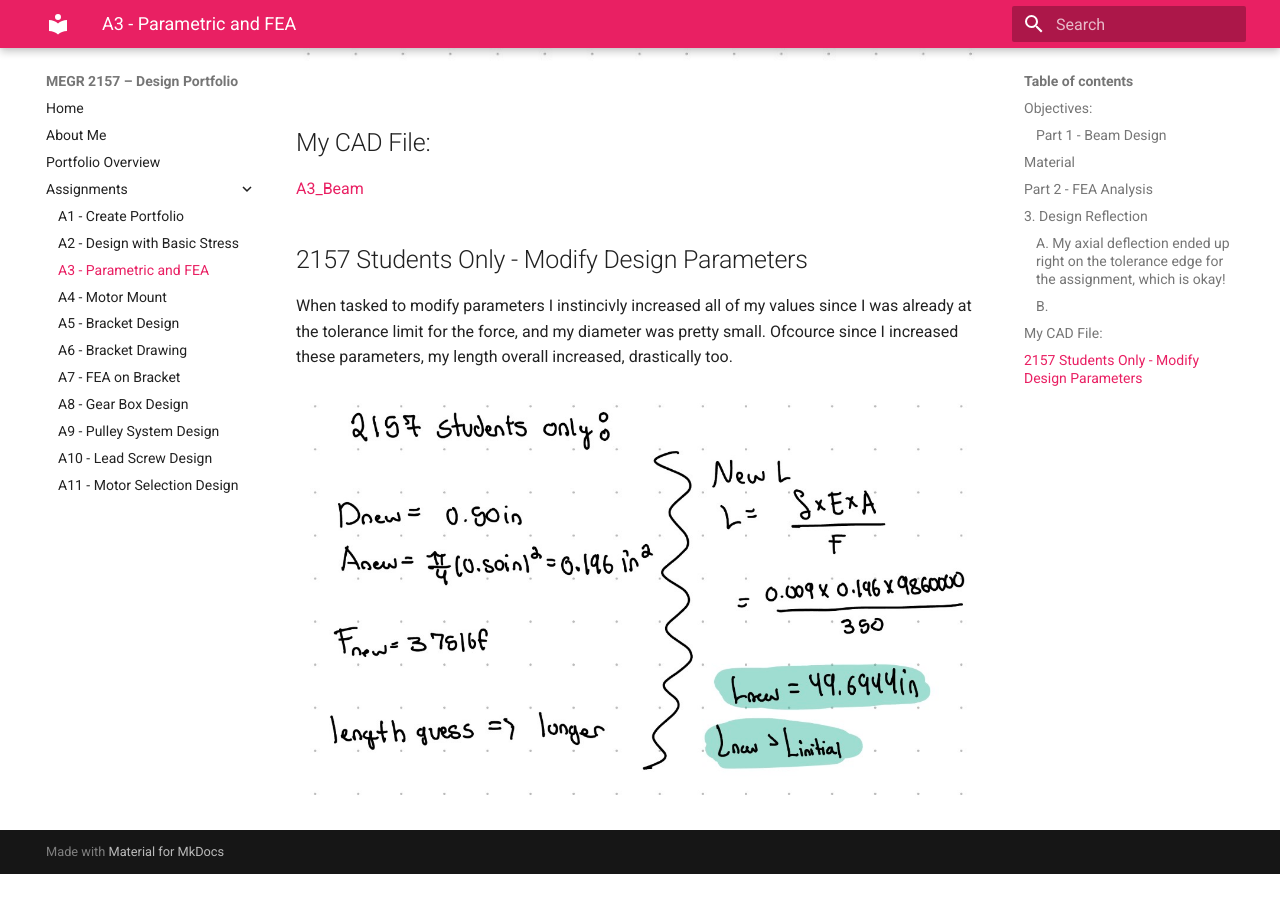
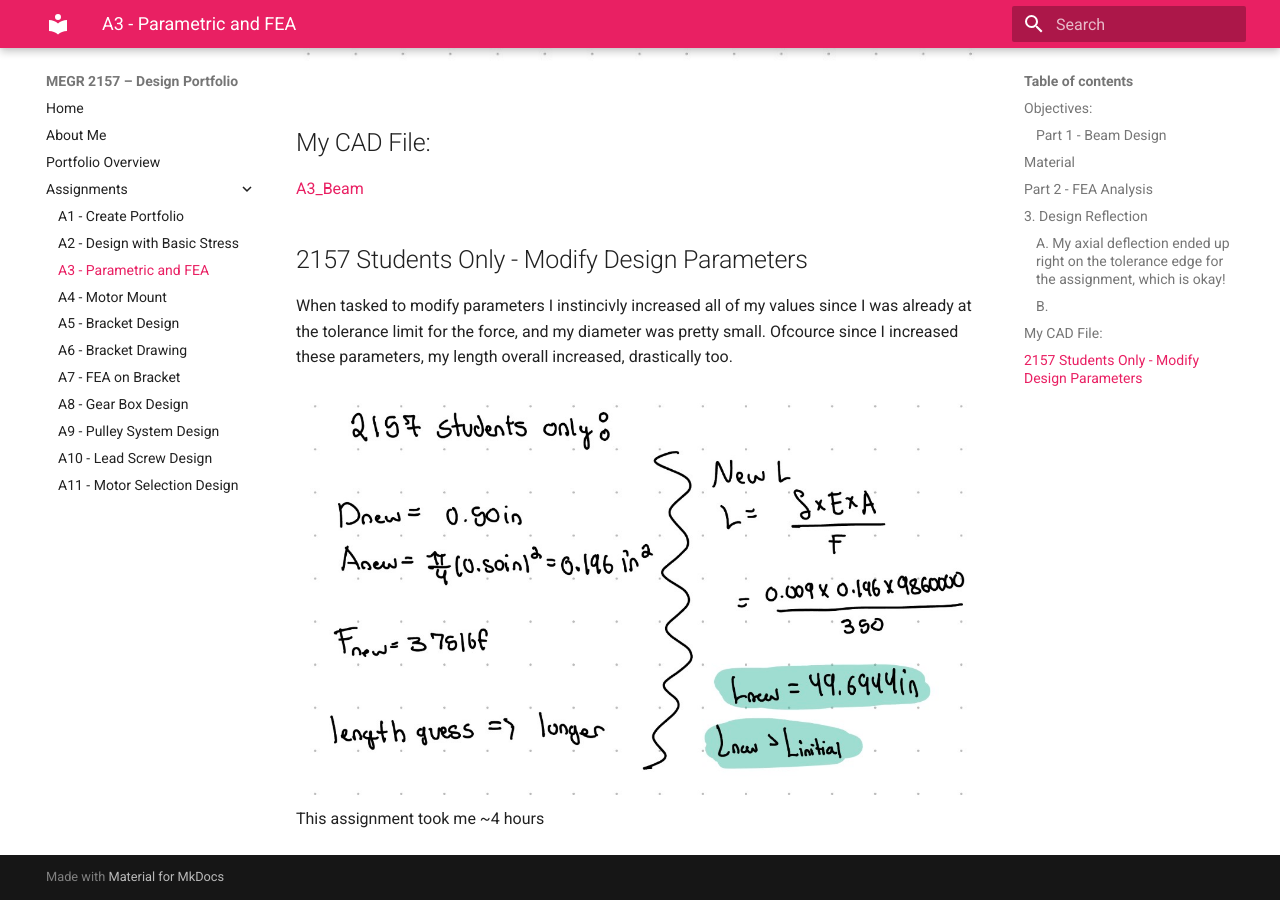
Before and after one commit to gracieanne14/design-projects-portfolio, an MkDocs documentation site: the page built from docs/assignments/A03/index.md, in a window 1280 px wide and 900 px high, scrolled down 8389 px. Built offline with MkDocs 1.6.1 and Material for MkDocs 9.7.7, drawn with Linux system fonts in a browser that asks for light colours; before the commit the page ends 9263 px from its top, so only the background shows below that.

```diff
--- a/docs/assignments/A03/index.md
+++ b/docs/assignments/A03/index.md
@@ -61,3 +61,4 @@ I calculated my max stress allowed as well as my safety factor based on calculat
 ## 2157 Students Only - Modify Design Parameters
 When tasked to modify parameters I instincivly increased all of my values since I was already at the tolerance limit for the force, and my diameter was pretty small. Ofcource since I increased these parameters, my length overall increased, drastically too.
 ![2157section](2157section.jpeg)
+This assignment took me ~4 hours
```
